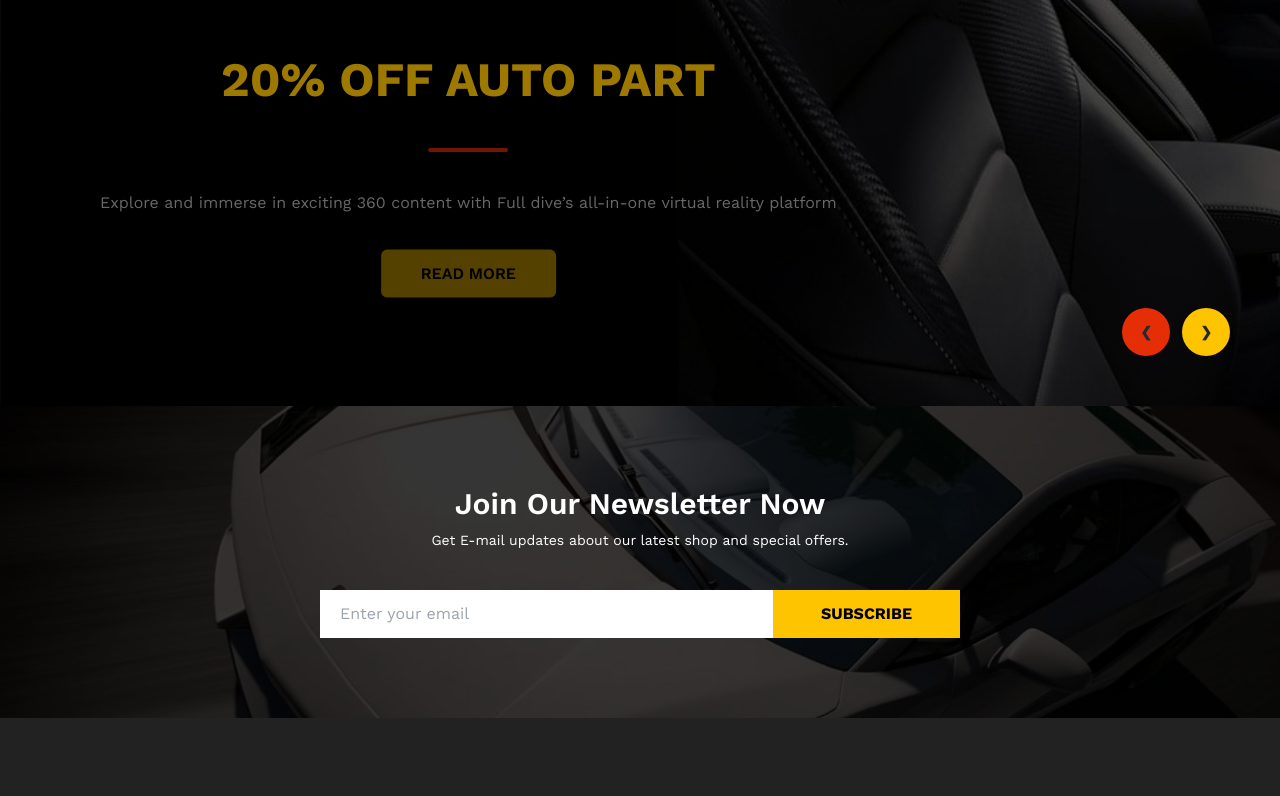
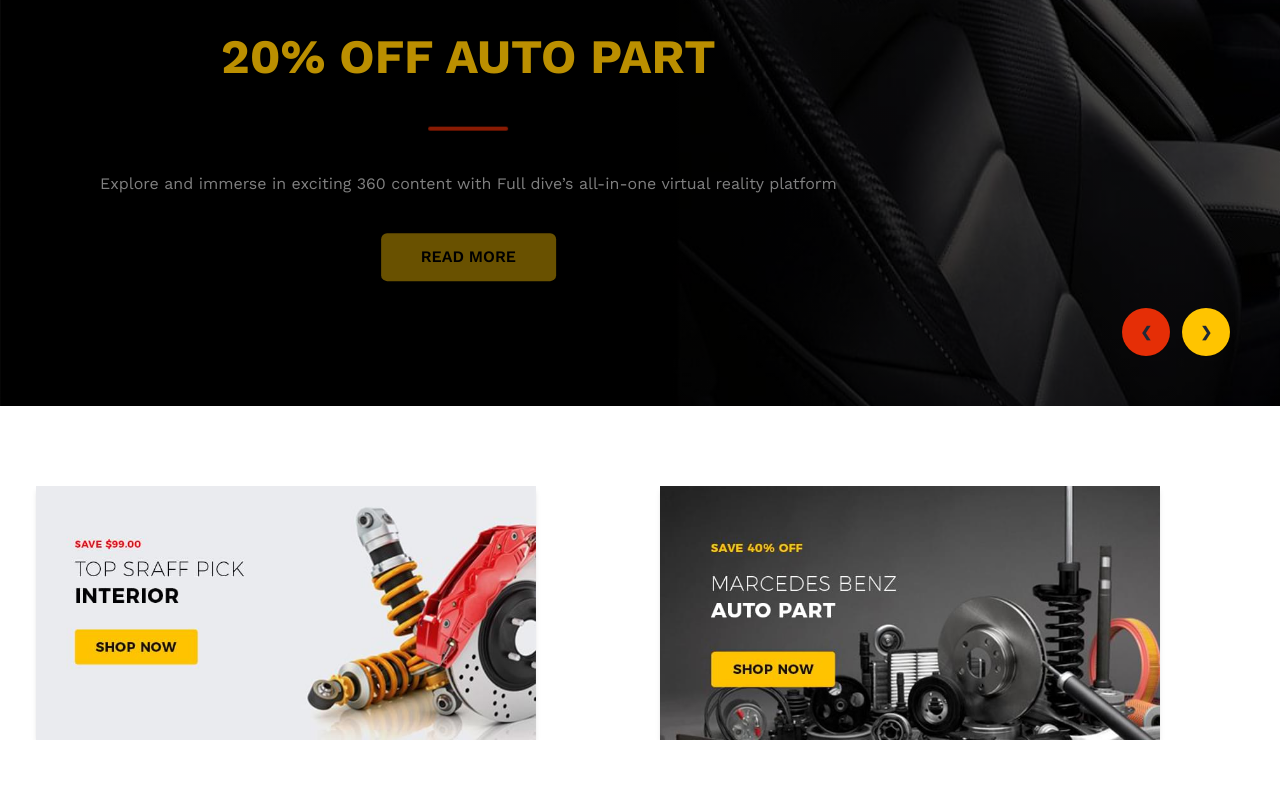
Before and after one commit to shahjalalhazari/Uren-Car-Accessories-Shop, a Next.js app: page / in a window 1280 px wide. Shown: the part 480-1276 px from the top of the page. Built offline with nearby package versions, Linux system fonts and the light colour scheme.

Commit message:
Offer Banners slider added.

```diff
--- a/package.json
+++ b/package.json
@@ -13,7 +13,8 @@
     "next": "15.1.7",
     "react": "^19.0.0",
     "react-dom": "^19.0.0",
-    "react-icons": "^5.4.0"
+    "react-icons": "^5.4.0",
+    "react-multi-carousel": "^2.8.5"
   },
   "devDependencies": {
     "@eslint/eslintrc": "^3",
--- a/src/app/globals.css
+++ b/src/app/globals.css
@@ -109,7 +109,6 @@
 /* Animation Style 01 */
 .slick-active.animation-style-01 .carousel-text>h5 {
     animation: 1200ms ease-in-out 0s normal none 1 running zoomInUp !important;
-    -webkit-animation: 1200ms ease-in-out 0s normal none 1 running zoomInUp !important;
 }
 
 .slick-active.animation-style-01 .carousel-text>h2 {
--- a/src/components/HomePage/HomePage.jsx
+++ b/src/components/HomePage/HomePage.jsx
@@ -1,12 +1,14 @@
 import "./home-page.css"
 import CarouselBanner from "./sections/CarouselBanner";
+import OfferBanners from "./sections/OfferBanners";
 
 const HomePage = () => {
-    return (
-        <>
-          <CarouselBanner/>
-        </>
-    );
+  return (
+    <>
+      <CarouselBanner />
+      <OfferBanners />
+    </>
+  );
 };
 
 export default HomePage;
--- /dev/null
+++ b/src/components/HomePage/sections/OfferBanners.jsx
@@ -0,0 +1,127 @@
+"use client";
+import Carousel from "react-multi-carousel";
+import "react-multi-carousel/lib/styles.css";
+import { useEffect, useState } from "react";
+import Image from "next/image";
+import Link from "next/link";
+
+const OfferBanners = () => {
+  const [deviceType, setDeviceType] = useState("desktop");
+
+  useEffect(() => {
+    const updateDeviceType = () => {
+      if (window.innerWidth < 464) {
+        setDeviceType("mobile");
+      } else if (window.innerWidth < 1024) {
+        setDeviceType("tablet");
+      } else {
+        setDeviceType("desktop");
+      }
+    };
+
+    // Initial check
+    updateDeviceType();
+
+    // Add event listener to detect resize
+    window.addEventListener("resize", updateDeviceType);
+
+    // Cleanup listener
+    return () => window.removeEventListener("resize", updateDeviceType);
+  }, []);
+
+  const responsive = {
+    desktop: {
+      breakpoint: { max: 3000, min: 1024 },
+      items: 3,
+      slidesToSlide: 3,
+    },
+    tablet: {
+      breakpoint: { max: 1024, min: 464 },
+      items: 2,
+      slidesToSlide: 2,
+    },
+    mobile: {
+      breakpoint: { max: 464, min: 0 },
+      items: 1,
+      slidesToSlide: 1,
+    },
+  };
+  return (
+    <div className="mx-4 p-0 my-20">
+      <Carousel
+        swipeable={true}
+        draggable={true}
+        showDots={false}
+        responsive={responsive}
+        ssr={true}
+        infinite={true}
+        autoPlay={deviceType !== "mobile"}
+        autoPlaySpeed={3000}
+        keyBoardControl={true}
+        customTransition="ease-in-out .5"
+        transitionDuration={2000}
+        containerClass="carousel-container"
+        removeArrowOnDeviceType={["tablet", "mobile"]}
+        deviceType={deviceType}
+        itemClass="px-5 z-[100]"
+      >
+        {offerBannersList.map((offerBanner, index) => (
+          <Link
+            key={index}
+            href={`/offers/${encodeURIComponent(offerBanner.offerName)}`}
+          >
+            <Image
+              src={offerBanner.offerImg}
+              alt={offerBanner.offerName}
+              width={500}
+              height={300}
+              className="shadow-md"
+            />
+          </Link>
+        ))}
+      </Carousel>
+    </div>
+  );
+};
+
+export default OfferBanners;
+
+
+const offerBannersList = [
+  {
+    offerName: "10% off on everything",
+    offerImg: "/images/offer-banners/ob-1.jpg",
+  },
+  {
+    offerName: "20% off on everything",
+    offerImg: "/images/offer-banners/ob-2.jpg",
+  },
+  {
+    offerName: "30% off on everything",
+    offerImg: "/images/offer-banners/ob-3.jpg",
+  },
+  {
+    offerName: "40% off on everything",
+    offerImg: "/images/offer-banners/ob-4.jpg",
+  },
+  {
+    offerName: "50% off on everything",
+    offerImg: "/images/offer-banners/ob-5.jpg",
+  },
+  {
+    offerName: "60% off on everything",
+    offerImg: "/images/offer-banners/ob-6.jpg",
+  },
+  {
+    offerName: "70% off on everything",
+    offerImg: "/images/offer-banners/ob-7.jpg",
+  },
+  {
+    offerName: "80% off on everything",
+    offerImg: "/images/offer-banners/ob-8.jpg",
+  },
+  {
+    offerName: "90% off on everything",
+    offerImg: "/images/offer-banners/ob-9.jpg",
+  },
+];
--- a/src/components/shared/Navbar/Navbar.jsx
+++ b/src/components/shared/Navbar/Navbar.jsx
@@ -5,7 +5,7 @@ import TopNavbar from "./TopNavbar";
 
 const Navbar = () => {
   return (
-    <div>
+    <header>
       {/* Top Navbar */}
       <TopNavbar />
 
@@ -14,7 +14,7 @@ const Navbar = () => {
 
       {/* Sticky Navbar */}
       <StickyNavbar navItems={navItems} />
-    </div>
+    </header>
   );
 };
 
--- a/src/components/shared/Navbar/navbar.css
+++ b/src/components/shared/Navbar/navbar.css
@@ -84,7 +84,7 @@
 /* -------------------- */
 /* STICKY NAVBAR */
 .sticky-navbar {
-    @apply fixed top-0 left-0 right-0 z-[9999] bg-primary shadow-md transition-transform duration-500 ease-in-out px-8 py-4 flex justify-between items-center;
+    @apply fixed top-0 left-0 right-0 z-[9999] bg-primary shadow-lg transition-transform duration-500 ease-in-out px-8 flex justify-between items-center;
 }
 
 .cart-items-qty {
```
Also changed, not shown: 1 other file (tests, documents, lock files or other folders).
